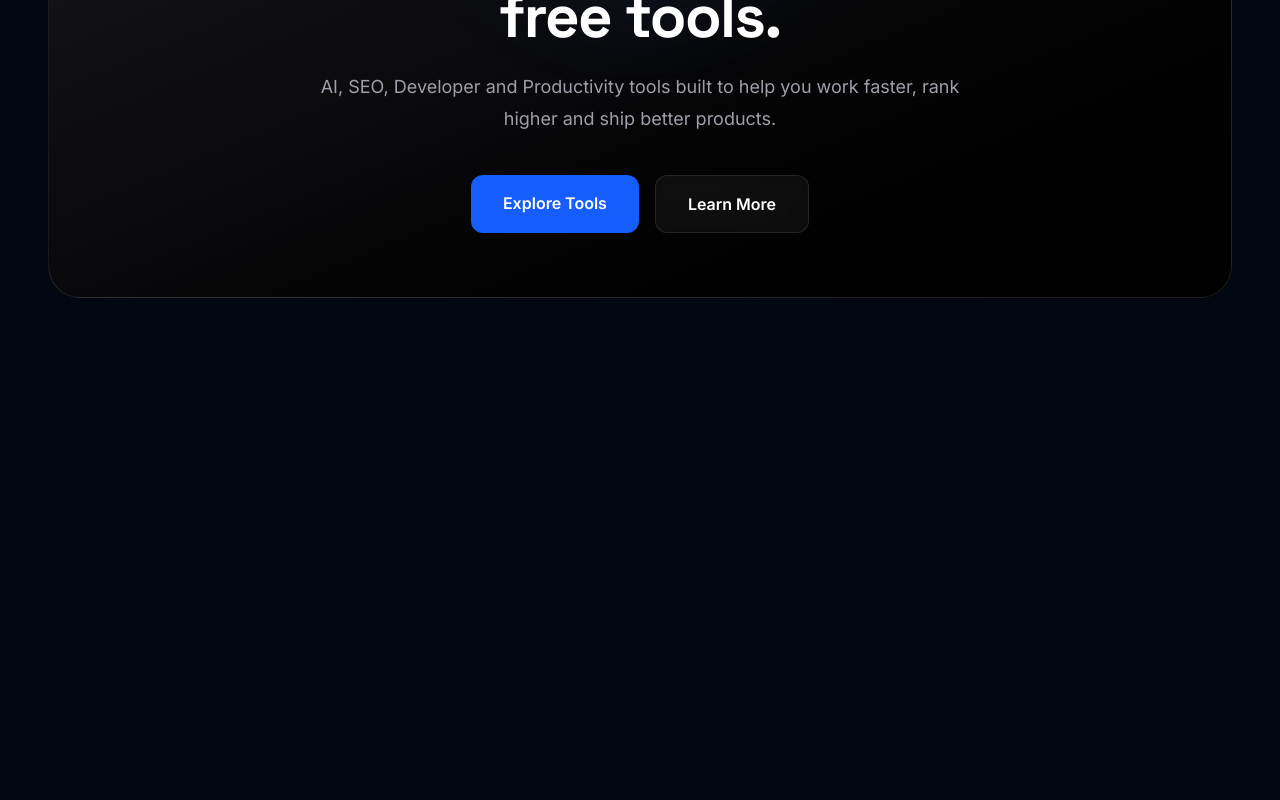
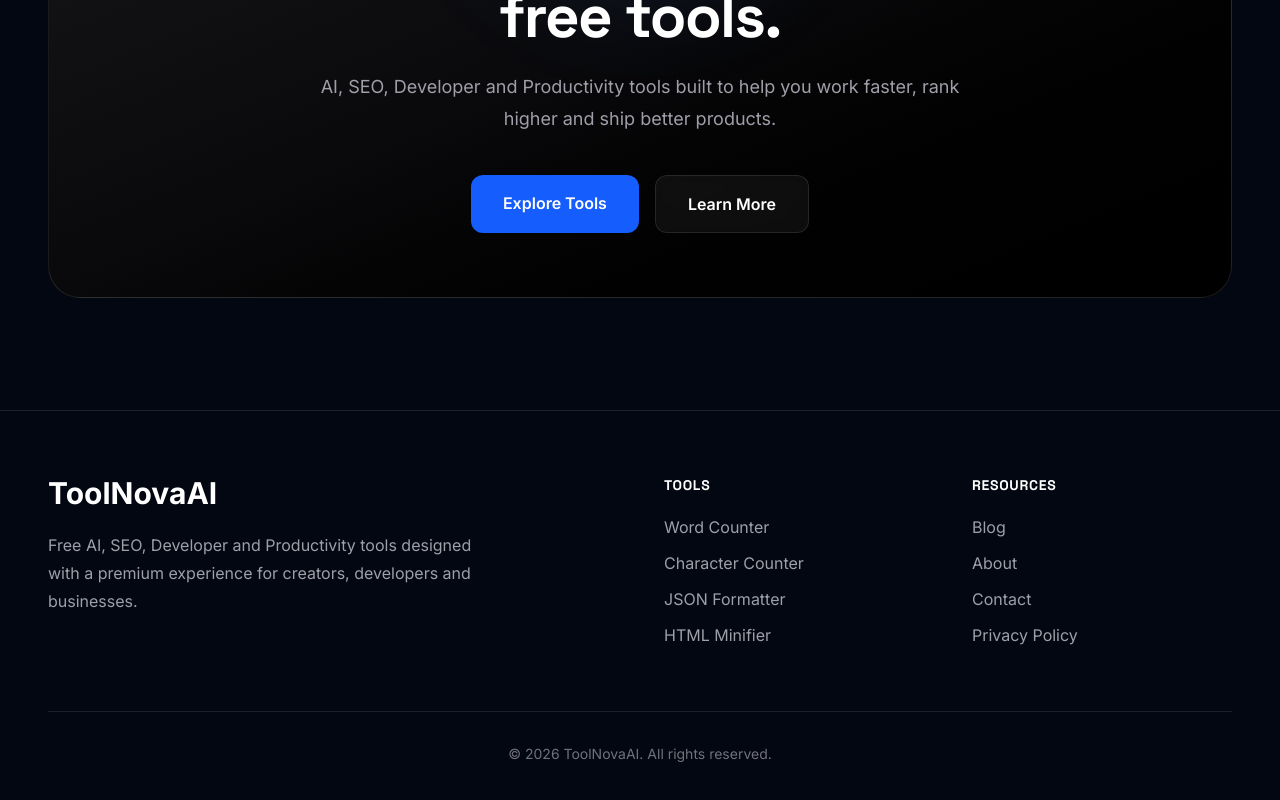
Before and after one commit to ToolNovaAI/toolnovaai, a Next.js app: page / in a window 1280 px wide. Shown: the part 6428-7228 px from the top of the page. Before the commit the page ends 6838 px from the top, so only its background shows below. Built offline with nearby package versions, Linux system fonts and the light colour scheme.

Commit message:
feat(home): add premium footer

```diff
--- a/app/page.tsx
+++ b/app/page.tsx
@@ -6,6 +6,7 @@ import TrustStats from "@/components/sections/TrustStats";
 import FeaturedAITools from "@/components/sections/FeaturedAITools";
 import FAQ from "@/components/sections/FAQ";
 import CTA from "@/components/sections/CTA";
+import Footer from "@/components/sections/Footer";
 
 export default function Home() {
   return (
@@ -22,6 +23,8 @@ export default function Home() {
 <FAQ />
 
 <CTA />
+
+<Footer />
     </>
   );
 }
--- /dev/null
+++ b/components/sections/Footer.tsx
@@ -0,0 +1,47 @@
+import Link from "next/link";
+
+import Container from "../ui/container";
+import FooterColumn from "../ui/FooterColumn";
+
+import { footerLinks } from "@/constants/footer";
+
+export default function Footer() {
+  return (
+    <footer className="border-t border-white/10 py-16">
+      <Container>
+        <div className="grid gap-12 lg:grid-cols-4">
+
+          <div className="lg:col-span-2">
+            <Link
+              href="/"
+              className="text-3xl font-bold text-white"
+            >
+              ToolNovaAI
+            </Link>
+
+            <p className="mt-5 max-w-md leading-7 text-zinc-400">
+              Free AI, SEO, Developer and Productivity tools designed
+              with a premium experience for creators, developers and
+              businesses.
+            </p>
+          </div>
+
+          <FooterColumn
+            title="Tools"
+            links={footerLinks.tools}
+          />
+
+          <FooterColumn
+            title="Resources"
+            links={footerLinks.resources}
+          />
+
+        </div>
+
+        <div className="mt-16 border-t border-white/10 pt-8 text-center text-sm text-zinc-500">
+          © {new Date().getFullYear()} ToolNovaAI. All rights reserved.
+        </div>
+      </Container>
+    </footer>
+  );
+}
--- /dev/null
+++ b/components/ui/FooterColumn.tsx
@@ -0,0 +1,37 @@
+import Link from "next/link";
+
+interface FooterLink {
+  name: string;
+  href: string;
+}
+
+interface FooterColumnProps {
+  title: string;
+  links: FooterLink[];
+}
+
+export default function FooterColumn({
+  title,
+  links,
+}: FooterColumnProps) {
+  return (
+    <div>
+      <h3 className="mb-5 text-sm font-semibold uppercase tracking-wider text-white">
+        {title}
+      </h3>
+
+      <ul className="space-y-3">
+        {links.map((link) => (
+          <li key={link.name}>
+            <Link
+              href={link.href}
+              className="text-zinc-400 transition hover:text-white"
+            >
+              {link.name}
+            </Link>
+          </li>
+        ))}
+      </ul>
+    </div>
+  );
+}
--- /dev/null
+++ b/constants/footer.ts
@@ -0,0 +1,15 @@
+export const footerLinks = {
+  tools: [
+    { name: "Word Counter", href: "/tools/word-counter" },
+    { name: "Character Counter", href: "/tools/character-counter" },
+    { name: "JSON Formatter", href: "/tools/json-formatter" },
+    { name: "HTML Minifier", href: "/tools/html-minifier" },
+  ],
+
+  resources: [
+    { name: "Blog", href: "/blog" },
+    { name: "About", href: "/about" },
+    { name: "Contact", href: "/contact" },
+    { name: "Privacy Policy", href: "/privacy" },
+  ],
+};
```
